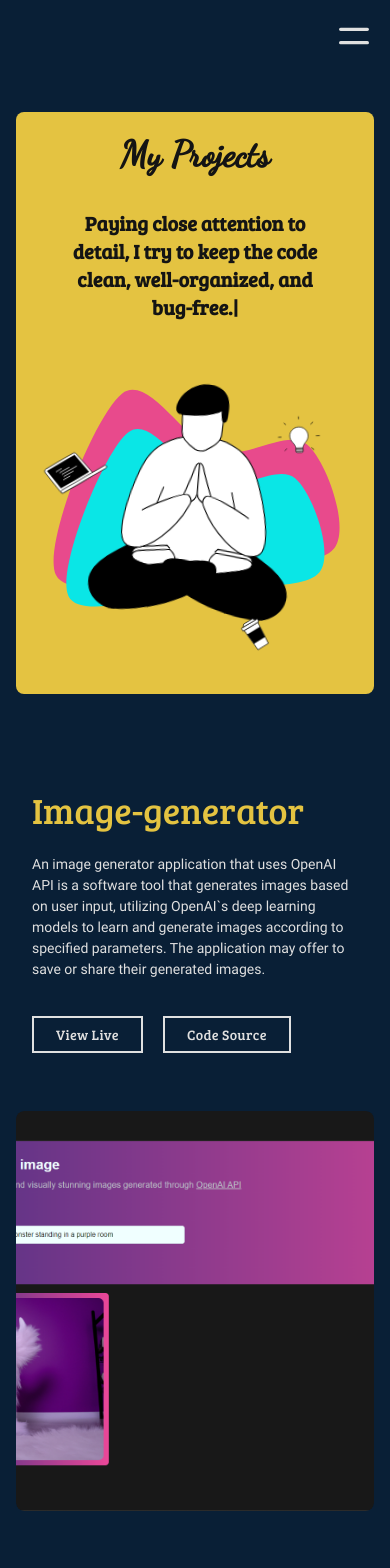
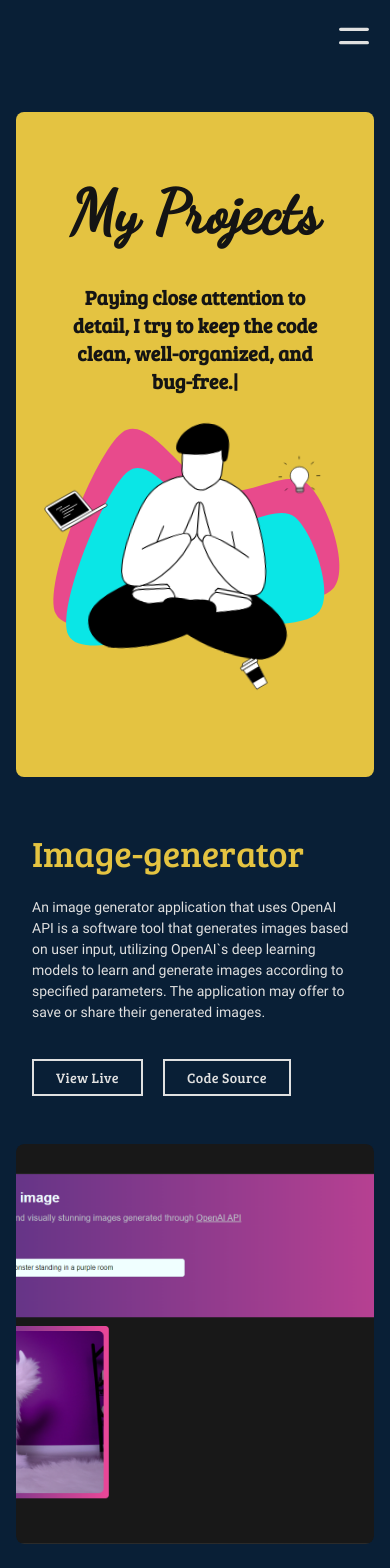
Before and after one commit to stpkkk/Next.js-stpkkk-portfolio, a Next.js app: page /my-projects in a window 390 px wide. Shown: the top 1568 px of the page. Built offline with nearby package versions, Linux system fonts and the light colour scheme.

Commit message:
app adaptive add md media-query(1200px), fix styles

```diff
--- a/app/about/page.tsx
+++ b/app/about/page.tsx
@@ -23,7 +23,7 @@ const AboutPage: React.FC = () => {
   ];
 
   return (
-    <div className="page_wrapper gap-16 sm:gap-4">
+    <div className="page_wrapper md:flex-wrap gap-16 sm:gap-4">
       <div className="bg-secondary flex_center flex-col rounded-lg basis-[40%]">
         <Image
           src={"/assets/images/about.jpg"}
--- a/app/contact/page.tsx
+++ b/app/contact/page.tsx
@@ -5,12 +5,12 @@ import { ContactForm } from "../../components/contact/ContactForm";
 
 const ContactPage: React.FC = () => {
   return (
-    <div className="page_wrapper gap-10 relative">
-      <div className="max-w-[500px] w-full ">
+    <div className="page_wrapper md:flex_center gap-10 relative">
+      <div className="max-w-[500px] w-full">
         <h1 className="head_text text-center">Contact</h1>
         <ContactForm />
       </div>
-      <div className="bg-secondary px-20 rounded-lg sm:px-0">
+      <div className="basis-1/2 bg-secondary h-auto rounded-lg sm:px-0">
         <Image
           src={contactImage}
           alt="contact"
--- a/app/my-projects/page.tsx
+++ b/app/my-projects/page.tsx
@@ -7,10 +7,10 @@ import TypeAnimationComp from "@components/TypeAnimationComp";
 const ProjectPage: React.FC = () => {
   return (
     <div className="page_wrapper mb-10 sm:mb-0 sm:gap-0 sm:flex_center">
-      <div className="flex_center gap-16 py-5 px-20 mb-20 bg-secondary rounded-lg w-full sm:px-10 sm:gap-0 sm:flex-col">
-        <div className="basis-[50%] mb-20 text-black font-bold sm:text-center sm:mb-0 sm:flex_center ">
+      <div className="flex_center gap-16 py-16 px-20 mb-20 bg-secondary rounded-lg w-full md:px-10 sm:gap-0 md:flex-col md:gap-0 md:mb-10">
+        <div className="basis-[50%] text-black font-bold sm:text-center sm:mb-0 sm:flex_center ">
           <h1 className="head_text">My Projects</h1>
-          <div className="font-bree text-xl min-h-[115px]">
+          <div className="font-bree text-xl h-[115px] md:h-[80px]">
             <TypeAnimationComp
               sequence={[
                 "Paying close attention to detail, I try to keep the code clean, well-organized, and bug-free.",
--- a/app/page.tsx
+++ b/app/page.tsx
@@ -5,8 +5,8 @@ import { Clock } from "@components/Clock";
 
 const HomePage: React.FC = () => {
   return (
-    <div className="page_wrapper sm:flex-col sm:justify-center sm:h-screen">
-      <div className="font-dancingScript text-xl sm:text-sm sm:mb-0 sm:p-2 sm:text-center">
+    <div className="page_wrapper md:flex-col sm:justify-center sm:flex-wrap sm:h-[calc(100vh-72px)] overflow-auto">
+      <div className="font-dancingScript text-xl md:text-sm sm:mb-0 sm:p-2 md:text-center">
         <TypeAnimationComp
           sequence={[
             "Hello World",
@@ -17,7 +17,7 @@ const HomePage: React.FC = () => {
             4000,
           ]}
         />
-        <h1 className="head_text sm:text-center m-0">
+        <h1 className="head_text sm:text-center m-0 sm:text-[42px]">
           I am Igor Stepanov,&nbsp;
           <br className="sm:hidden" />a creative
           <br /> Frontend Developer.
@@ -27,7 +27,7 @@ const HomePage: React.FC = () => {
         <Image
           src="/assets/images/homepage.jpg"
           alt="homepage"
-          width={600}
+          width={550}
           height={400}
           className="w-full h-auto rounded-lg"
           priority
--- a/components/Clock.tsx
+++ b/components/Clock.tsx
@@ -29,7 +29,6 @@ export const Clock: React.FC<ClockProps> = ({ size = 100 }) => {
 
   const hours = formatDigits(time.getHours());
   const minutes = formatDigits(time.getMinutes());
-  // const seconds = formatDigits(time.getSeconds());
 
   const viewBoxSize = size + 20;
   const center = viewBoxSize / 2;
--- a/components/my-projects/Meditation.tsx
+++ b/components/my-projects/Meditation.tsx
@@ -4,7 +4,7 @@ import { LaptopCoffeeBulb } from "@public/assets/icons/LaptopCoffeeBulb";
 
 export const Meditation: React.FC = () => {
   return (
-    <div className="flex_center relative w-[600px] h-[600px] bg-center bg-no-repeat bg-[url(../public/assets/icons/shape-1.svg)] sm:w-[350px] sm:h-[350px]">
+    <div className="flex_center relative w-[600px] h-[600px] bg-center bg-no-repeat bg-[url(../public/assets/icons/shape-1.svg)] md:w-[350px] md:h-[350px]">
       <div className="absolute translate-x-1/2 animate-[wiggle_15s_ease-in-out_infinite] sm:w-[200px]">
         <Guru />
       </div>
--- a/components/my-projects/ProjectCard.tsx
+++ b/components/my-projects/ProjectCard.tsx
@@ -7,7 +7,7 @@ export const ProjectCard: React.FC<ProjectCardProps> = ({ card }) => {
   const isLastCard = card.id === getProjectCards.length - 1;
 
   return (
-    <li className="flex justify-between flex-row flex-wrap sm:gap-4 sm:flex-col sm:min-h-screen">
+    <li className="flex justify-between flex-row flex-wrap sm:gap-4 md:flex-col md:items-center">
       <div className="flex flex-col basis-1/2 text-[16px] sm:text-[14px] p-8 pl-0 sm:p-4 sm:gap-4">
         <h2 className="font-bree bold text-4xl mb-10 text-secondary sm:text-3x sm:mb-2">
           {card.title}
@@ -30,7 +30,7 @@ export const ProjectCard: React.FC<ProjectCardProps> = ({ card }) => {
               alt="Project Image"
               priority
               width={600}
-              height={400}
+              height={370}
               className="object-cover h-full rounded-lg hover:scale-110 transition-transform duration-700"
             />
           </div>
--- a/styles/globals.css
+++ b/styles/globals.css
@@ -42,11 +42,11 @@ body {
 }
 
 .page_wrapper {
-  @apply flex justify-between items-center flex-wrap max-w-[1600px] w-full mx-auto py-24 px-16 rounded-b-lg bg-bgContainer mb-10 sm:mb-0 sm:flex sm:flex-col sm:px-4 sm:py-10;
+  @apply flex justify-between items-center flex-wrap max-w-[1600px] w-full mx-auto py-24 px-16 rounded-b-lg bg-bgContainer mb-10 sm:mb-0 sm:flex md:flex-col sm:px-4 sm:py-10;
 }
 
 .head_text {
-  @apply text-[80px] leading-none font-dancingScript font-bold mb-10 sm:mb-8 sm:text-[36px] sm:leading-tight  sm:text-center;
+  @apply text-[80px] leading-none font-dancingScript font-bold mb-10 sm:mb-8 md:text-[60px] sm:leading-tight md:text-center;
 }
 
 .input {
--- a/tailwind.config.js
+++ b/tailwind.config.js
@@ -22,6 +22,7 @@ module.exports = {
       },
       screens: {
         sm: { max: "768px" },
+        md: { max: "1200px" },
       },
 
       keyframes: {
```
